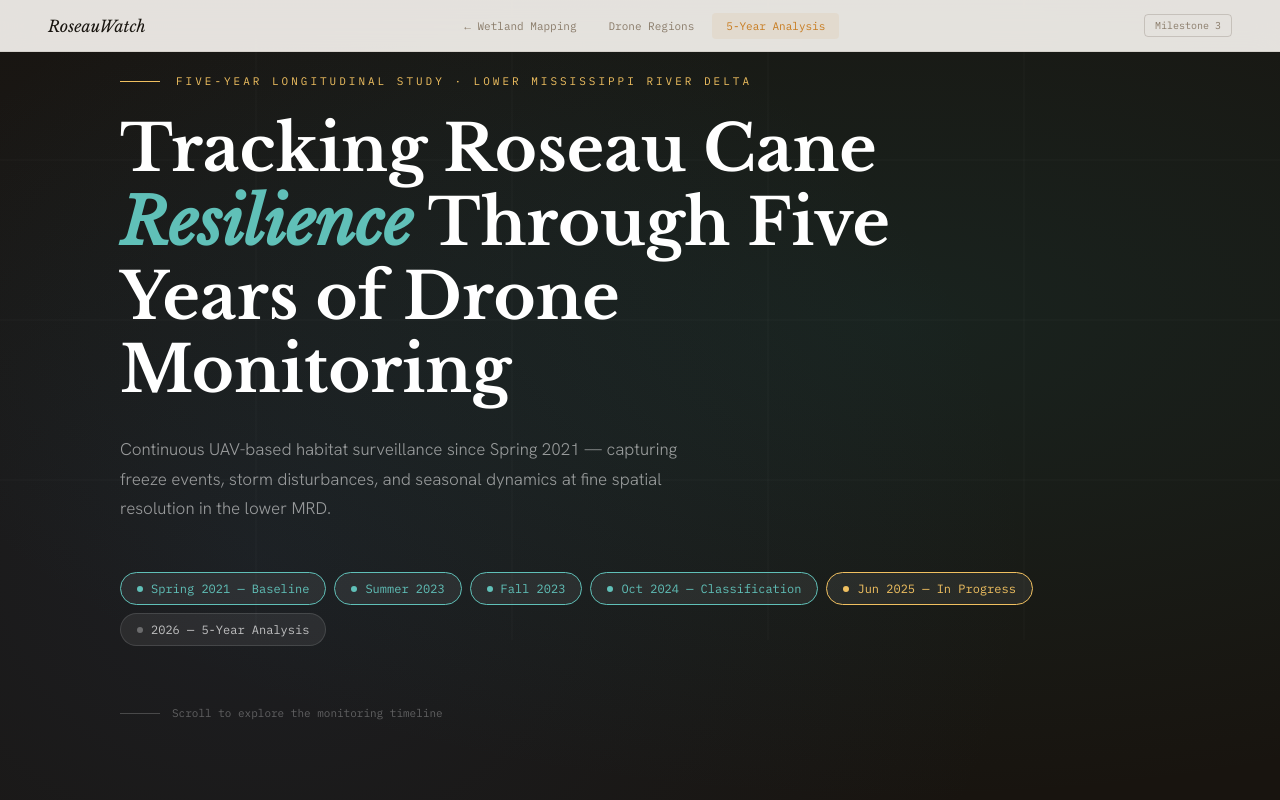
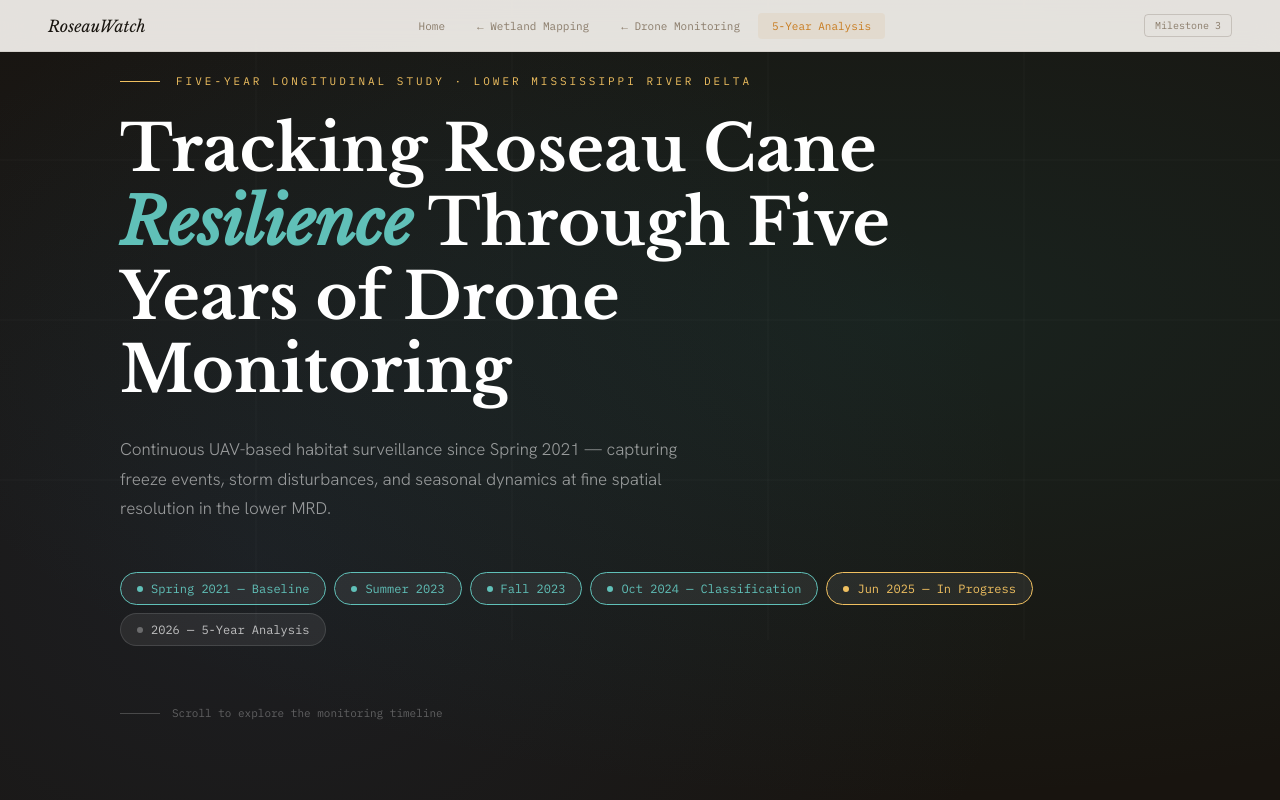
Before and after one commit to sudip279/roseaucanemonitoring_pages, a plain HTML site: page page3_fiveyear_monitoring.html in a window 1280 px wide. Shown: the top 800 px of the page. Drawn offline with nearby package versions, Linux system fonts and the light colour scheme.

Commit message:
Update page3_fiveyear_monitoring.html

```diff
--- a/page3_fiveyear_monitoring.html
+++ b/page3_fiveyear_monitoring.html
@@ -270,8 +270,9 @@
 <nav>
   <div class="nav-brand">RoseauWatch</div>
   <div class="nav-links">
+    <a href="https://roseaucanemonitoring-lsu-its.hub.arcgis.com" target="_top">Home</a>
     <a href="https://lsu-its.hub.arcgis.com/pages/wetland-mapping-1~f80469aaaffe4bf89bcbb7a222578351" target="_top">← Wetland Mapping</a>
-    <a href="https://lsu-its.hub.arcgis.com/pages/drone-monitoring~b700dd0b474b4f2a9e7a734c331e5153" target="_top">Drone Regions</a>
+    <a href="https://lsu-its.hub.arcgis.com/pages/drone-monitoring~b700dd0b474b4f2a9e7a734c331e5153" target="_top">← Drone Monitoring</a>
     <a href="https://lsu-its.hub.arcgis.com/pages/five-year-monitoring~5dd894b2badd4e1d9ff9284c93905356" target="_top" class="curr">5-Year Analysis</a>
   </div>
   <div class="nav-milestone">Milestone 3</div>
@@ -582,7 +583,7 @@
   <div class="footer-brand">RoseauWatch · Five-Year Monitoring Program</div>
   <div class="footer-links">
     <a href="https://lsu-its.hub.arcgis.com/pages/wetland-mapping-1~f80469aaaffe4bf89bcbb7a222578351" target="_top">← Wetland Mapping</a>
-    <a href="https://lsu-its.hub.arcgis.com/pages/drone-monitoring~b700dd0b474b4f2a9e7a734c331e5153" target="_top">← Drone Regions</a>
+    <a href="https://lsu-its.hub.arcgis.com/pages/drone-monitoring~b700dd0b474b4f2a9e7a734c331e5153" target="_top">← Drone Monitoring</a>
     <a href="https://roseaucanemonitoring-lsu-its.hub.arcgis.com" target="_top">Project Home</a>
     <a href="https://roseaucanemonitoring-lsu-its.hub.arcgis.com" target="_top">Data Portal</a>
   </div>
```
